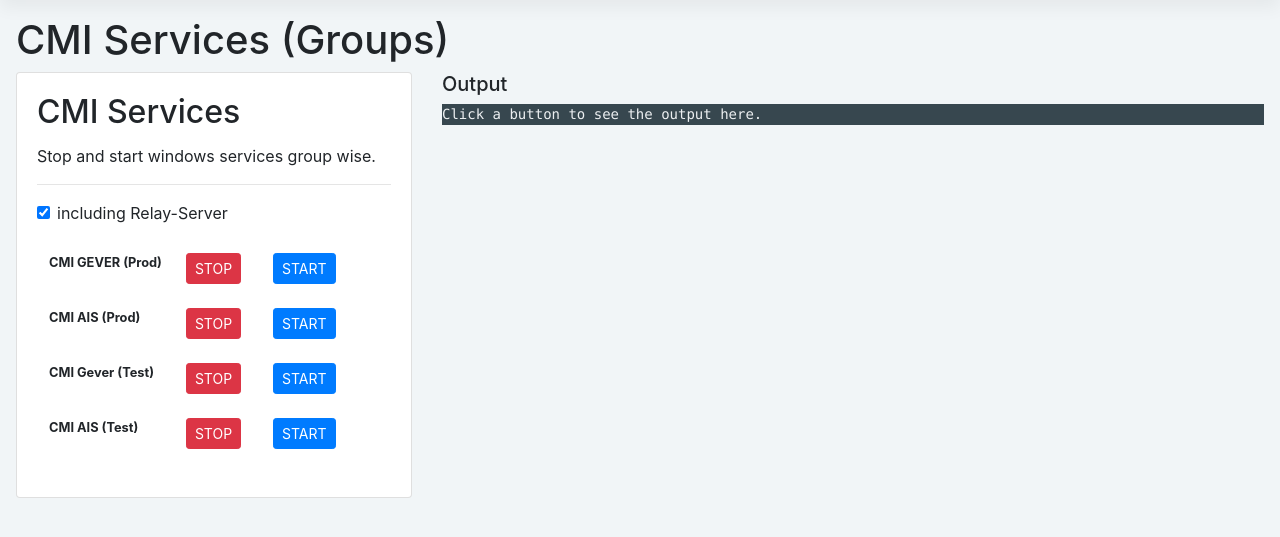
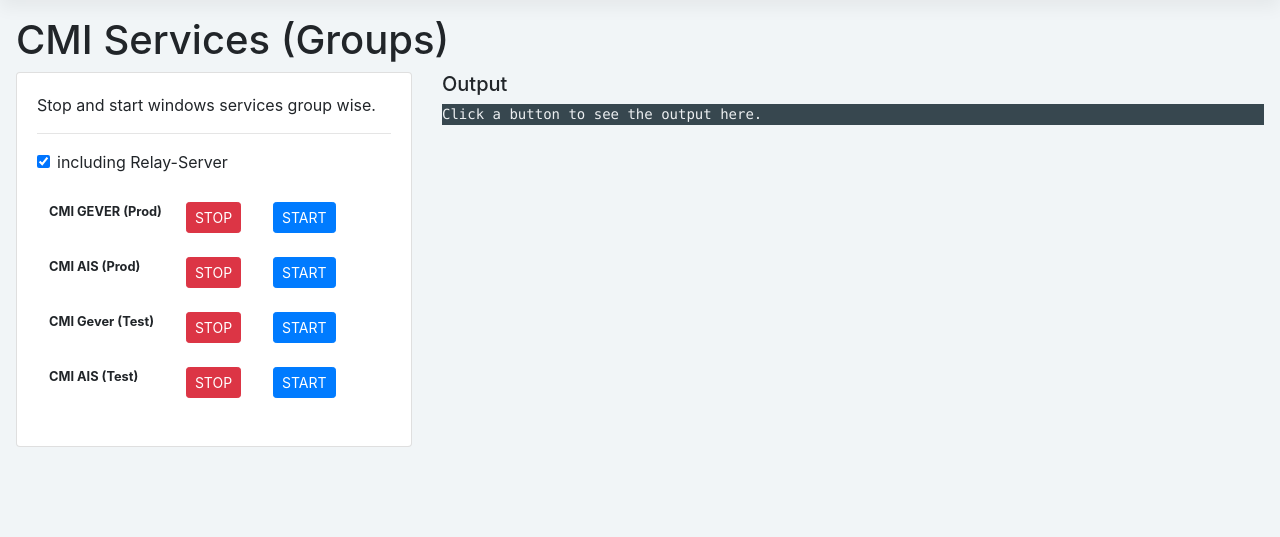
Before and after one commit to rogrut-uzh/cmi-administration-webapp, a Flask app: template templates/services.html in a window 1280 px wide. Shown: the part 64-601 px from the top of the page. Run offline with Flask 3, Linux system fonts and the light colour scheme; the template is opened without the code that fills it, so the values that code supplies are empty; some libraries are stand-ins or nearby versions.

Commit message:
remove h2 title

```diff
--- a/templates/services.html
+++ b/templates/services.html
@@ -14,7 +14,6 @@
             <div class="col-sm-4">
                 <div class="card">
                     <div class="card-body">
-                        <h2 class="card-title">CMI Services</h2>
                         <p class="card-text">Stop and start windows services group wise.</p>
                         <hr>
                         <div class="form-check mb-3">
```
